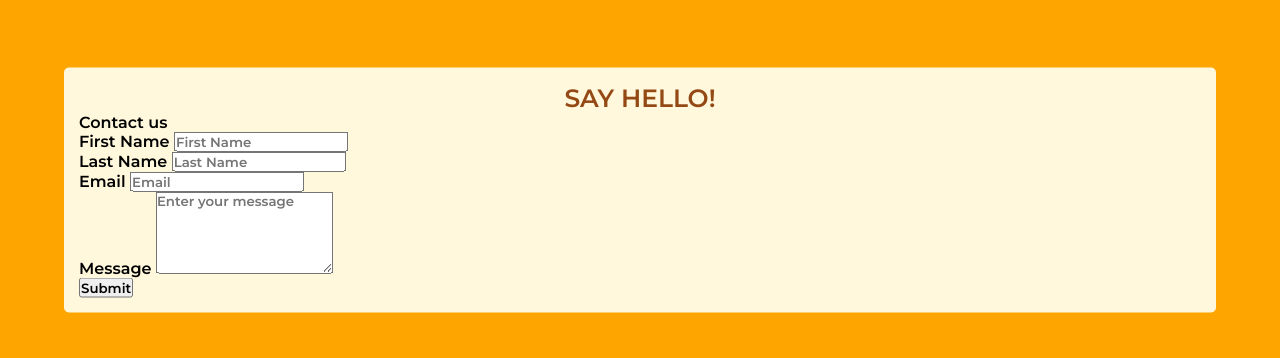
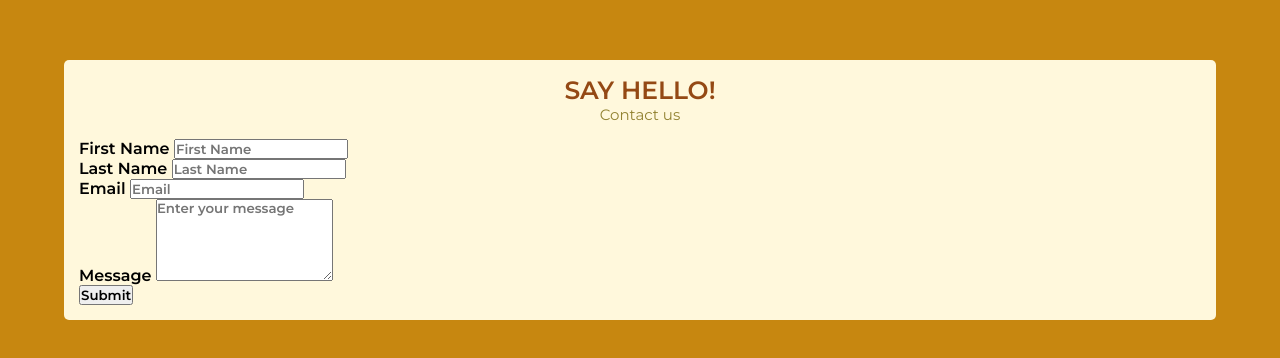
Before and after one commit to jdh2021/responsive-contact, a plain HTML site: page index.html in a window 1280 px wide. Shown: the part 210-568 px from the top of the page. Drawn offline with Linux system fonts and the light colour scheme.

Commit message:
added styling for paragraph and form elements

```diff
--- a/style.css
+++ b/style.css
@@ -9,7 +9,7 @@
 }
 
 body {
-    background-color: orange;
+    background-color: rgb(199, 135, 16);
     height: 100vh;
 }
 
@@ -30,3 +30,17 @@ h1 {
     color: rgb(148, 73, 20);
     text-align: center;
 }
+
+p {
+    width: 100%;
+    color: rgb(146, 130, 49);
+    text-align: center;
+    font-size: 15px;
+    font-weight: 400;
+}
+
+form {
+    width: 100%;
+    position: relative;
+    margin: 15px auto 0px auto;
+}
```
